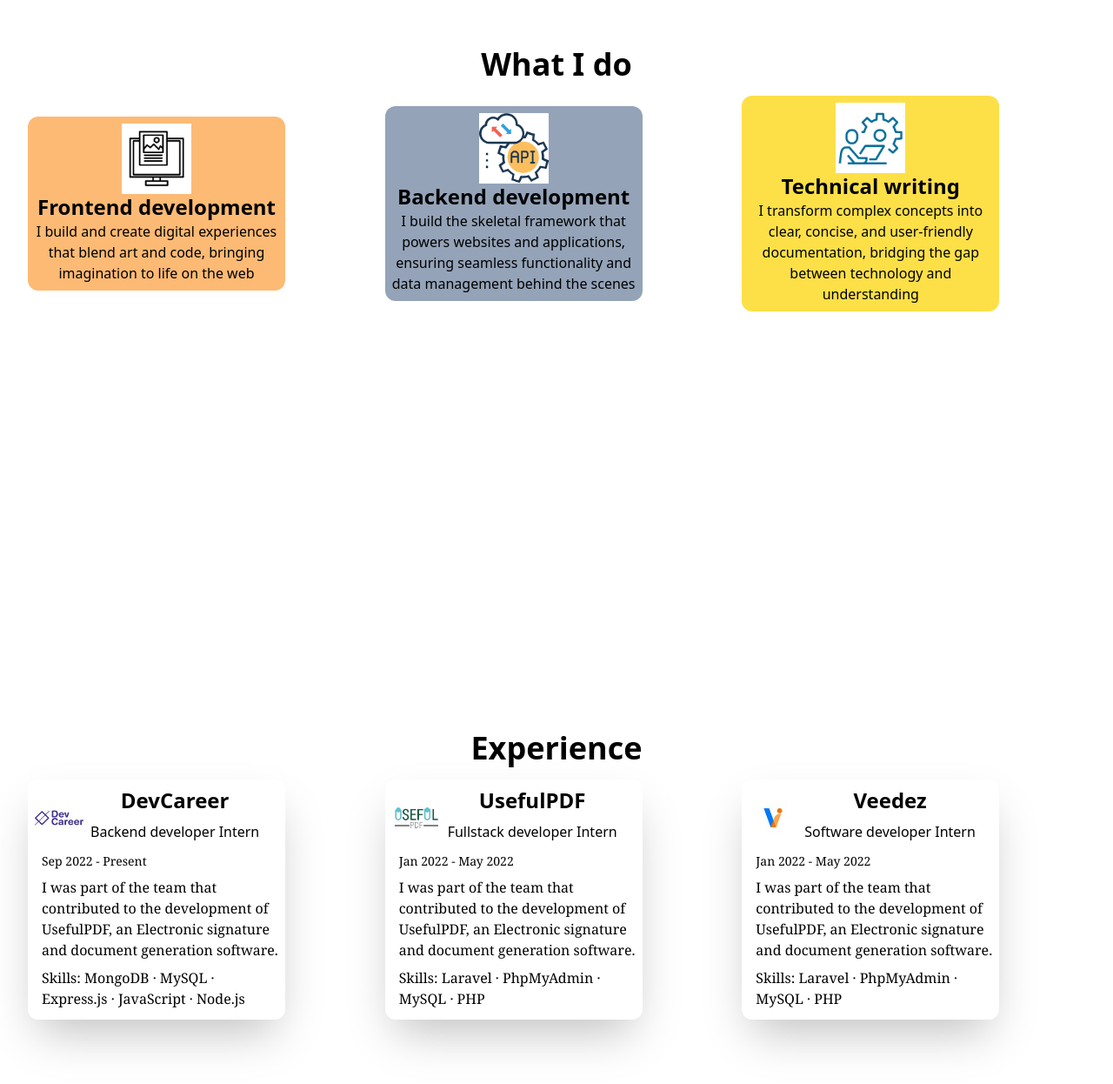
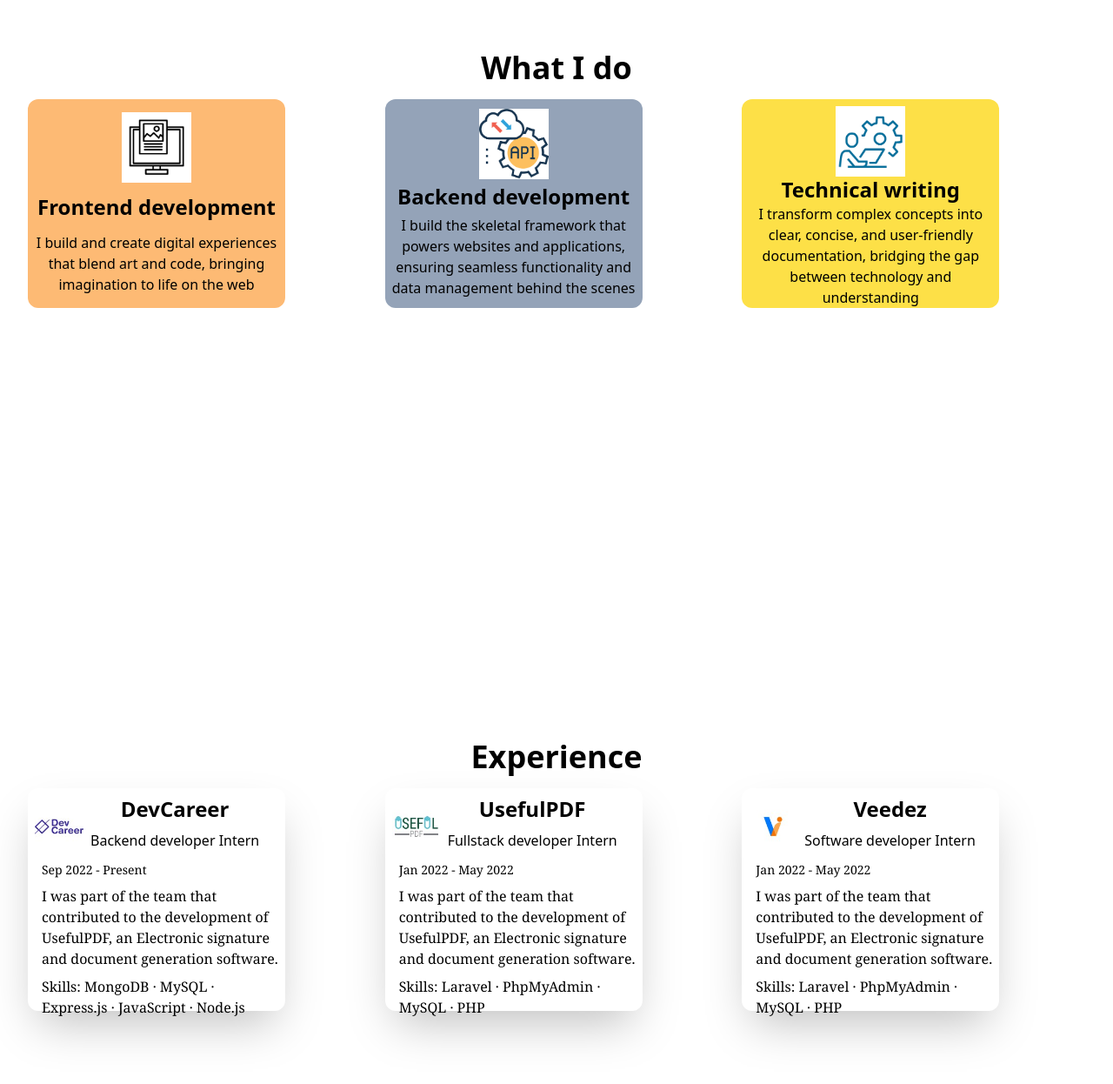
Before and after one commit to miracle73/portfolio-website, a React (Create React App) app: page / in a window 1280 px wide. Shown: the part 1802-3048 px from the top of the page at 87% size. Built offline with nearby package versions, Linux system fonts and the light colour scheme; no server answers; a web font is replaced by a local one.

Commit message:
finishing touches

```diff
--- a/src/components/Experience.js
+++ b/src/components/Experience.js
@@ -11,7 +11,7 @@ const Experience = () => {
             </div>
 
             <div className=" w-full p-4  flex flex-col items-center md:grid md:grid-cols-3 md:gap-4">
-                <div className="p-2 w-5/6   md:w-full lg:w-3/4 my-5 md:my-0 rounded-xl shadow-2xl">
+                <div className="p-2 h-60 md:h-96 xl:h-64 flex flex-col justify-around w-5/6   md:w-full lg:w-3/4 my-5 md:my-0 rounded-xl shadow-2xl">
                     <div className="flex items-center">
                         <img src={DevCareer} alt="" className="h-14 w-14" />
                         <div className="pl-2">
@@ -29,7 +29,7 @@ const Experience = () => {
                     </div>
 
                 </div>
-                <div className="p-2   rounded-xl w-5/6 md:w-full lg:w-3/4 my-5 md:my-0 shadow-2xl ">
+                <div className="p-2 h-60 md:h-96 xl:h-64 flex flex-col justify-around   rounded-xl w-5/6 md:w-full lg:w-3/4 my-5 md:my-0 shadow-2xl ">
                     <div className="flex items-center">
                         <img src={UsefulPDF} alt="" className="h-14 w-14" />
                         <div className="pl-2">
@@ -45,7 +45,7 @@ const Experience = () => {
                         <div className="py-1 font-medium">Skills: Laravel · PhpMyAdmin · MySQL · PHP</div>
                     </div>
                 </div>
-                <div className=" p-2   rounded-xl w-5/6 md:w-full lg:w-3/4 my-5 md:my-0 shadow-2xl">
+                <div className=" p-2 h-60 md:h-96 xl:h-64 flex flex-col justify-around  rounded-xl w-5/6 md:w-full lg:w-3/4 my-5 md:my-0 shadow-2xl">
                     <div className="flex items-center">
                         <img src={Veedez} alt="" className="h-14 w-14" />
                         <div className="pl-2">
--- a/src/components/Services.js
+++ b/src/components/Services.js
@@ -11,7 +11,7 @@ const Services = () => {
             </div>
 
             <div className=" w-full p-4  flex flex-col items-center md:grid md:grid-cols-3 md:gap-4">
-                <div className="p-2  w-5/6 md:w-full  lg:w-3/4 my-5 md:my-0 rounded-xl bg-orange-300 ">
+                <div className="p-2 h-60 md:h-72 xl:h-60 flex flex-col justify-around  w-5/6 md:w-full  lg:w-3/4 my-5 md:my-0 rounded-xl bg-orange-300 ">
                     <div className="w-20 h-20  rounded-md mx-auto">
                         <img src={frontend} alt="" className="object-cover" />
                     </div>
@@ -19,7 +19,7 @@ const Services = () => {
                     <p className="text-center  font-sans">  I build and create  digital experiences that blend art and code, bringing imagination to life on the web
                     </p>
                 </div>
-                <div className="p-2    rounded-xl  w-5/6 md:w-full lg:w-3/4  bg-slate-400 my-5 md:my-0">
+                <div className="p-2 h-60 md:h-72 xl:h-60 flex flex-col justify-around    rounded-xl  w-5/6 md:w-full lg:w-3/4  bg-slate-400 my-5 md:my-0">
                     <div className="w-20 h-20 rounded-md mx-auto">
                         <img src={backend} alt="" className="object-cover" />
                     </div>
@@ -27,7 +27,7 @@ const Services = () => {
                     <p className="text-center  font-sans">  I build the skeletal framework that powers websites and applications, ensuring seamless functionality and data management behind the scenes
                     </p>
                 </div>
-                <div className=" p-2   rounded-xl w-5/6 md:w-full lg:w-3/4 bg-yellow-300 my-5 md:my-0">
+                <div className=" p-2 h-60 md:h-72 xl:h-60 flex flex-col justify-around   rounded-xl w-5/6 md:w-full lg:w-3/4 bg-yellow-300 my-5 md:my-0">
                     <div className="w-20 h-20  rounded-md mx-auto">
                         <img src={technicalWriting} alt="" className=" object-cover" />
                     </div>
```
